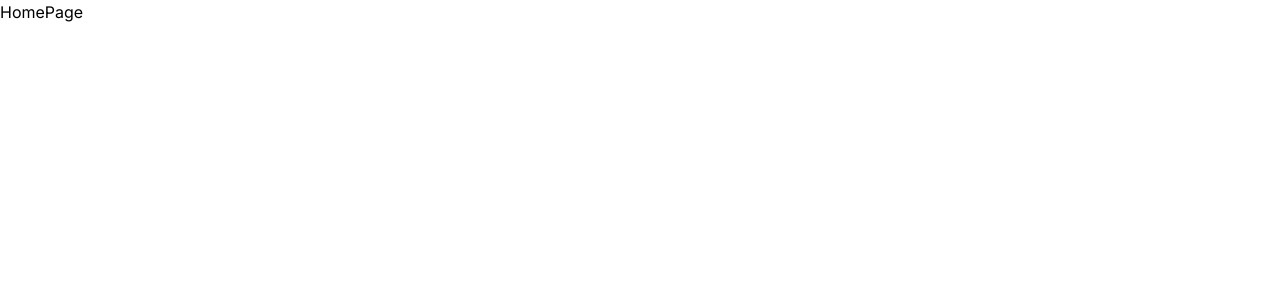
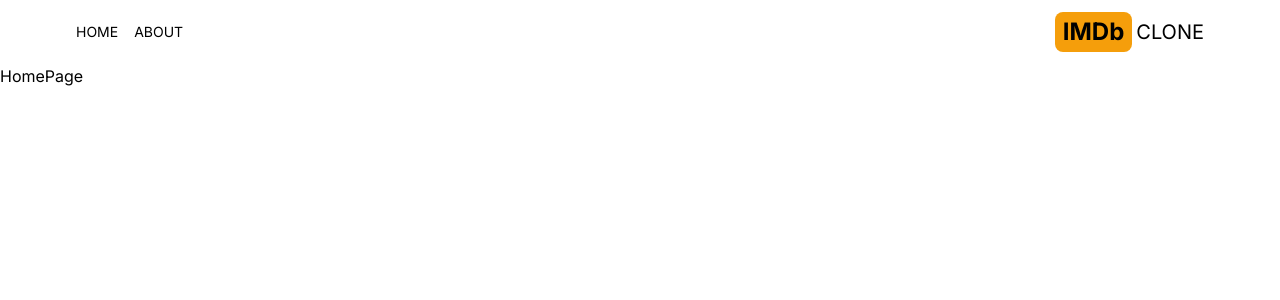
Before and after one commit to usama387/Next-Js-14-imdb, a Next.js app: page / in a window 1280 px wide. Shown: the top 300 px of the page. Built offline with nearby package versions, Linux system fonts and the light colour scheme.

Commit message:
Added header and then MenuItem received props from parent and styled

```diff
--- a/src/app/layout.js
+++ b/src/app/layout.js
@@ -1,5 +1,6 @@
 import { Inter } from "next/font/google";
 import "./globals.css";
+import Header from "@/components/Header";
 
 const inter = Inter({ subsets: ["latin"] });
 
@@ -11,7 +12,10 @@
 export default function RootLayout({ children }) {
   return (
     <html lang="en">
-      <body className={inter.className}>{children}</body>
+      <body className={inter.className}>
+        <Header />
+        {children}
+        </body>
     </html>
   );
 }
--- /dev/null
+++ b/src/components/Header.jsx
@@ -0,0 +1,25 @@
+import React from "react";
+import MenuItem from "./MenuItem";
+import Link from "next/link";
+
+const Header = () => {
+  return (
+    //1 Main Parent div
+    <div className="flex justify-between items-center p-3 max-w-6xl mx-auto">
+      {/* #2 left side styling for menuitem*/}
+      <div className="flex gap-4">
+        {/* passing props into child component */}
+        <MenuItem title="home" address="/" />
+        <MenuItem title="about" address="/about" />
+      </div>
+
+      {/* #3 Right Side */}
+      <Link href={'/'} className="flex gap-1 items-center ">
+        <span className="text-2xl font-bold bg-amber-500 py-1 px-2 rounded-lg">IMDb</span>
+        <span className="text-xl hidden sm:inline ">CLONE</span>
+      </Link>
+    </div>
+  );
+};
+
+export default Header;
--- /dev/null
+++ b/src/components/MenuItem.jsx
@@ -0,0 +1,16 @@
+import React from "react";
+import Link from "next/link";
+
+// #1.1 Accessing props from parent Header
+const MenuItem = ({ title, address }) => {
+  return (
+    <div>
+      {/* #2.1 Using Link for navigation and and using the props to show in header */}
+      <Link href={address} className="hover:text-amber-500 ">
+        <p className="uppercase text-sm ">{title}</p>
+      </Link>
+    </div>
+  );
+};
+
+export default MenuItem;
```
Also changed, not shown: package.json (+5 -4 lines), 1 other file (tests, documents, lock files or other folders).
